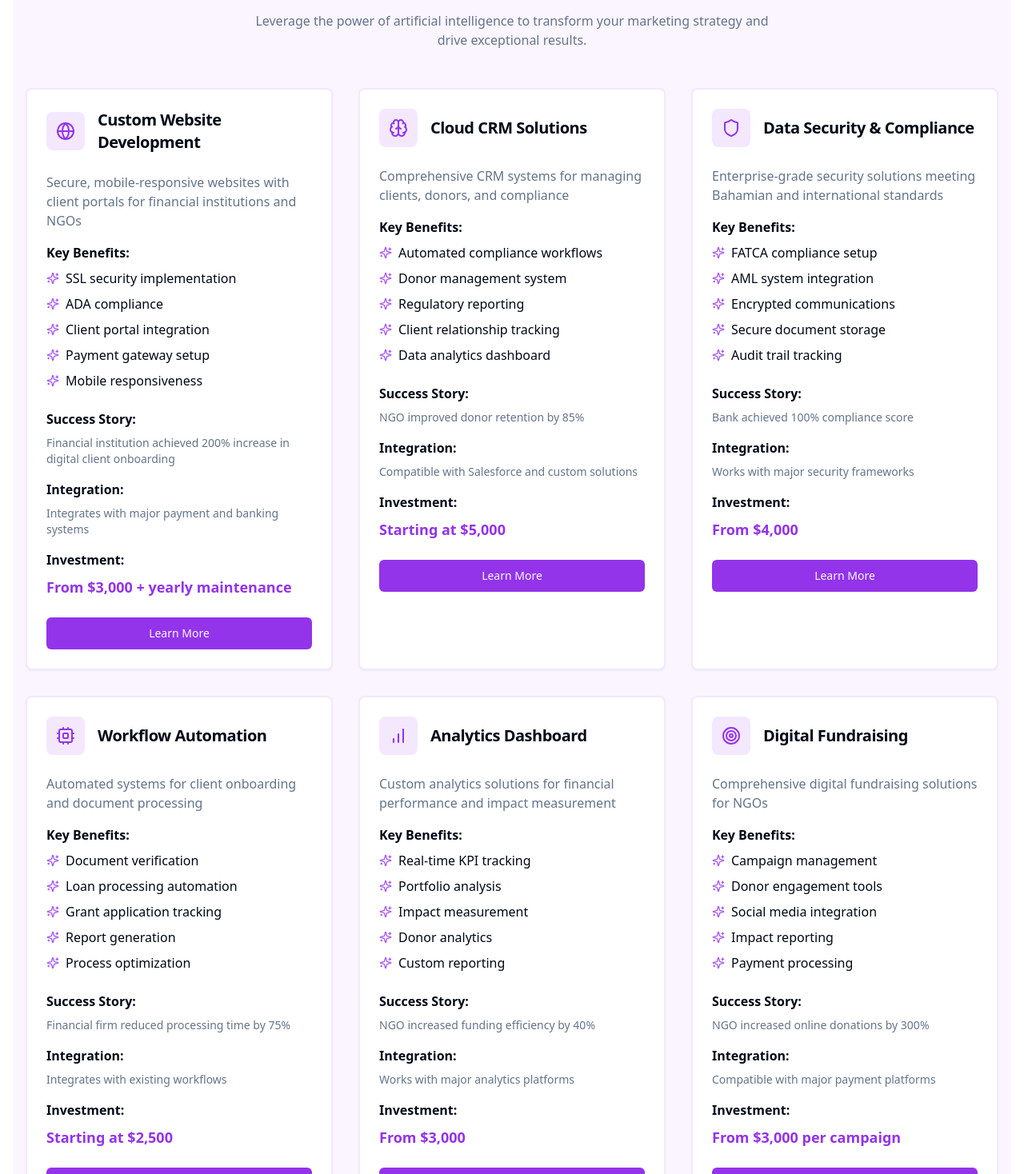
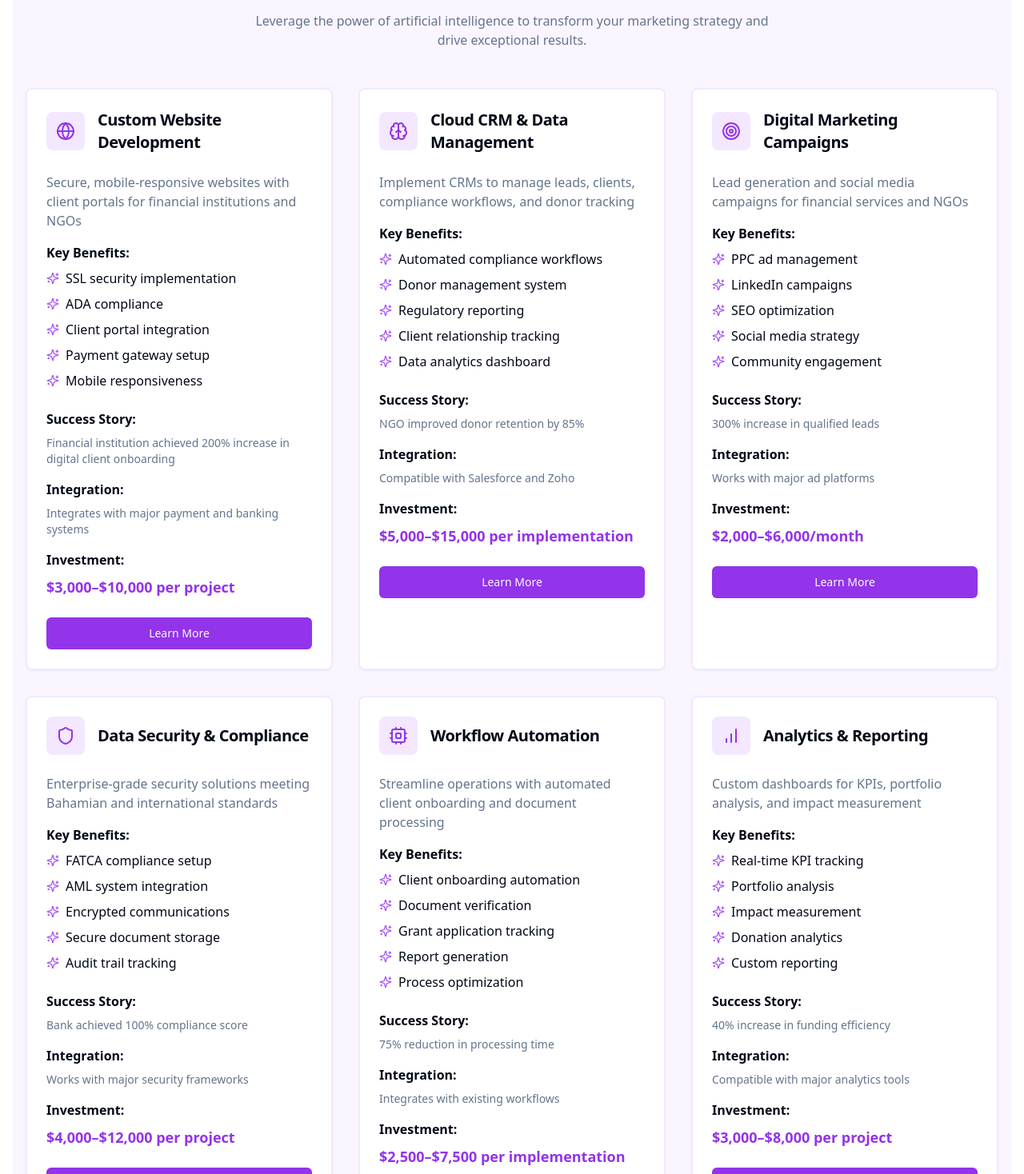
Before and after one commit to salutethegenius/kemisdigital-2027, a React (Vite) app in the folder client/: page / in a window 1280 px wide. Shown: the part 855-2323 px from the top of the page at 80% size. Built offline with nearby package versions, Linux system fonts and the light colour scheme; no server answers.

Commit message:
Agent query: Are all six core services now displaying with their updated pricing, benefits, and case studies? And is the View More Services button visible below the services section?

```diff
--- a/client/src/pages/Home.tsx
+++ b/client/src/pages/Home.tsx
@@ -41,12 +41,12 @@ export default function Home() {
       ],
       caseStudy: "Financial institution achieved 200% increase in digital client onboarding",
       integration: "Integrates with major payment and banking systems",
-      pricing: "From $3,000 + yearly maintenance"
+      pricing: "$3,000–$10,000 per project"
     },
     {
       icon: Brain,
-      title: "Cloud CRM Solutions",
-      description: "Comprehensive CRM systems for managing clients, donors, and compliance",
+      title: "Cloud CRM & Data Management",
+      description: "Implement CRMs to manage leads, clients, compliance workflows, and donor tracking",
       benefits: [
         "Automated compliance workflows",
         "Donor management system",
@@ -55,8 +55,23 @@ export default function Home() {
         "Data analytics dashboard"
       ],
       caseStudy: "NGO improved donor retention by 85%",
-      integration: "Compatible with Salesforce and custom solutions",
-      pricing: "Starting at $5,000"
+      integration: "Compatible with Salesforce and Zoho",
+      pricing: "$5,000–$15,000 per implementation"
+    },
+    {
+      icon: Target,
+      title: "Digital Marketing Campaigns",
+      description: "Lead generation and social media campaigns for financial services and NGOs",
+      benefits: [
+        "PPC ad management",
+        "LinkedIn campaigns",
+        "SEO optimization",
+        "Social media strategy",
+        "Community engagement"
+      ],
+      caseStudy: "300% increase in qualified leads",
+      integration: "Works with major ad platforms",
+      pricing: "$2,000–$6,000/month"
     },
     {
       icon: Shield,
@@ -71,52 +86,37 @@ export default function Home() {
       ],
       caseStudy: "Bank achieved 100% compliance score",
       integration: "Works with major security frameworks",
-      pricing: "From $4,000"
+      pricing: "$4,000–$12,000 per project"
     },
     {
       icon: Cpu,
       title: "Workflow Automation",
-      description: "Automated systems for client onboarding and document processing",
+      description: "Streamline operations with automated client onboarding and document processing",
       benefits: [
+        "Client onboarding automation",
         "Document verification",
-        "Loan processing automation",
         "Grant application tracking",
         "Report generation",
         "Process optimization"
       ],
-      caseStudy: "Financial firm reduced processing time by 75%",
+      caseStudy: "75% reduction in processing time",
       integration: "Integrates with existing workflows",
-      pricing: "Starting at $2,500"
+      pricing: "$2,500–$7,500 per implementation"
     },
     {
       icon: BarChart,
-      title: "Analytics Dashboard",
-      description: "Custom analytics solutions for financial performance and impact measurement",
+      title: "Analytics & Reporting",
+      description: "Custom dashboards for KPIs, portfolio analysis, and impact measurement",
       benefits: [
         "Real-time KPI tracking",
         "Portfolio analysis",
         "Impact measurement",
-        "Donor analytics",
+        "Donation analytics",
         "Custom reporting"
       ],
-      caseStudy: "NGO increased funding efficiency by 40%",
-      integration: "Works with major analytics platforms",
-      pricing: "From $3,000"
-    },
-    {
-      icon: Target,
-      title: "Digital Fundraising",
-      description: "Comprehensive digital fundraising solutions for NGOs",
-      benefits: [
-        "Campaign management",
-        "Donor engagement tools",
-        "Social media integration",
-        "Impact reporting",
-        "Payment processing"
-      ],
-      caseStudy: "NGO increased online donations by 300%",
-      integration: "Compatible with major payment platforms",
-      pricing: "From $3,000 per campaign"
+      caseStudy: "40% increase in funding efficiency",
+      integration: "Compatible with major analytics tools",
+      pricing: "$3,000–$8,000 per project"
     }
   ];
 
```
